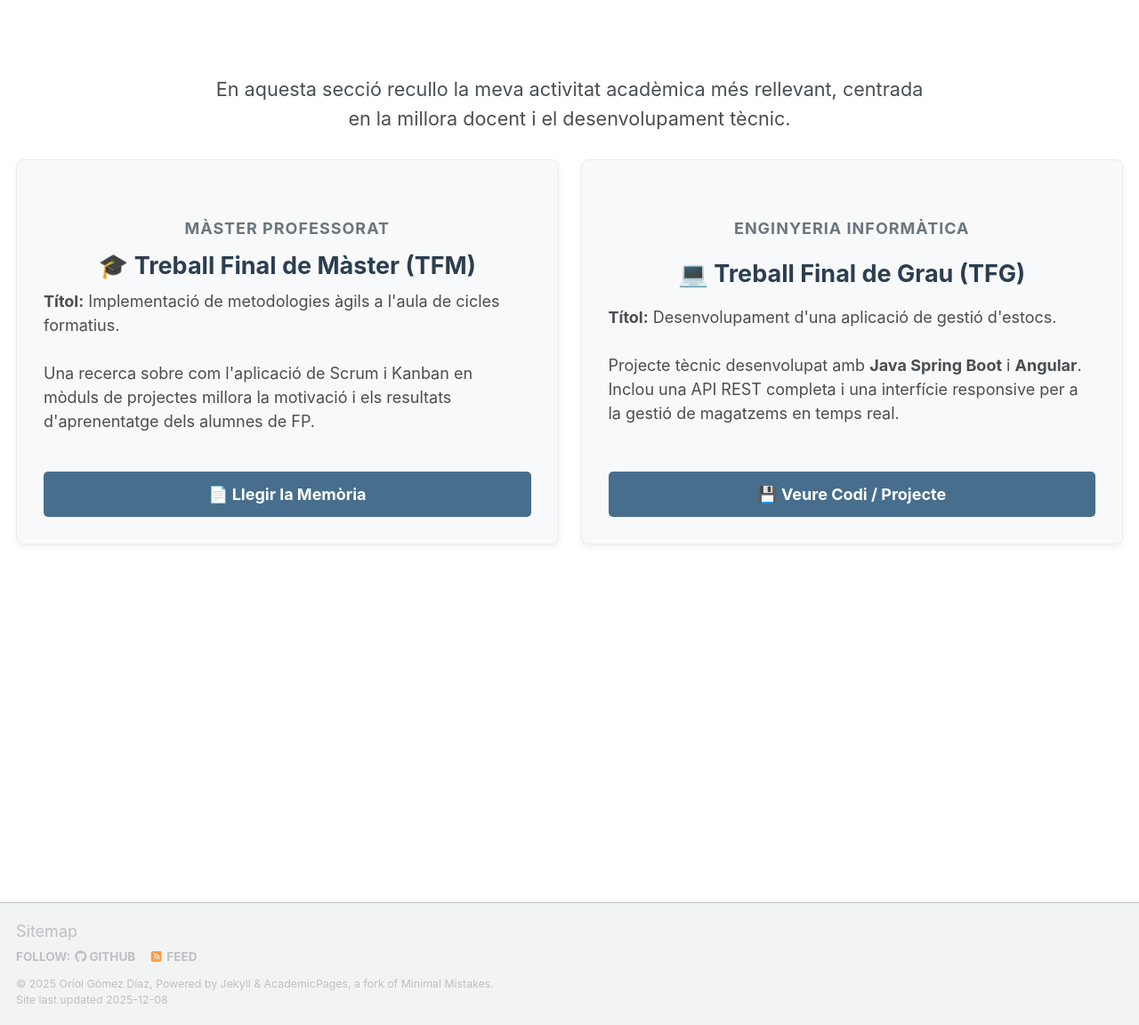
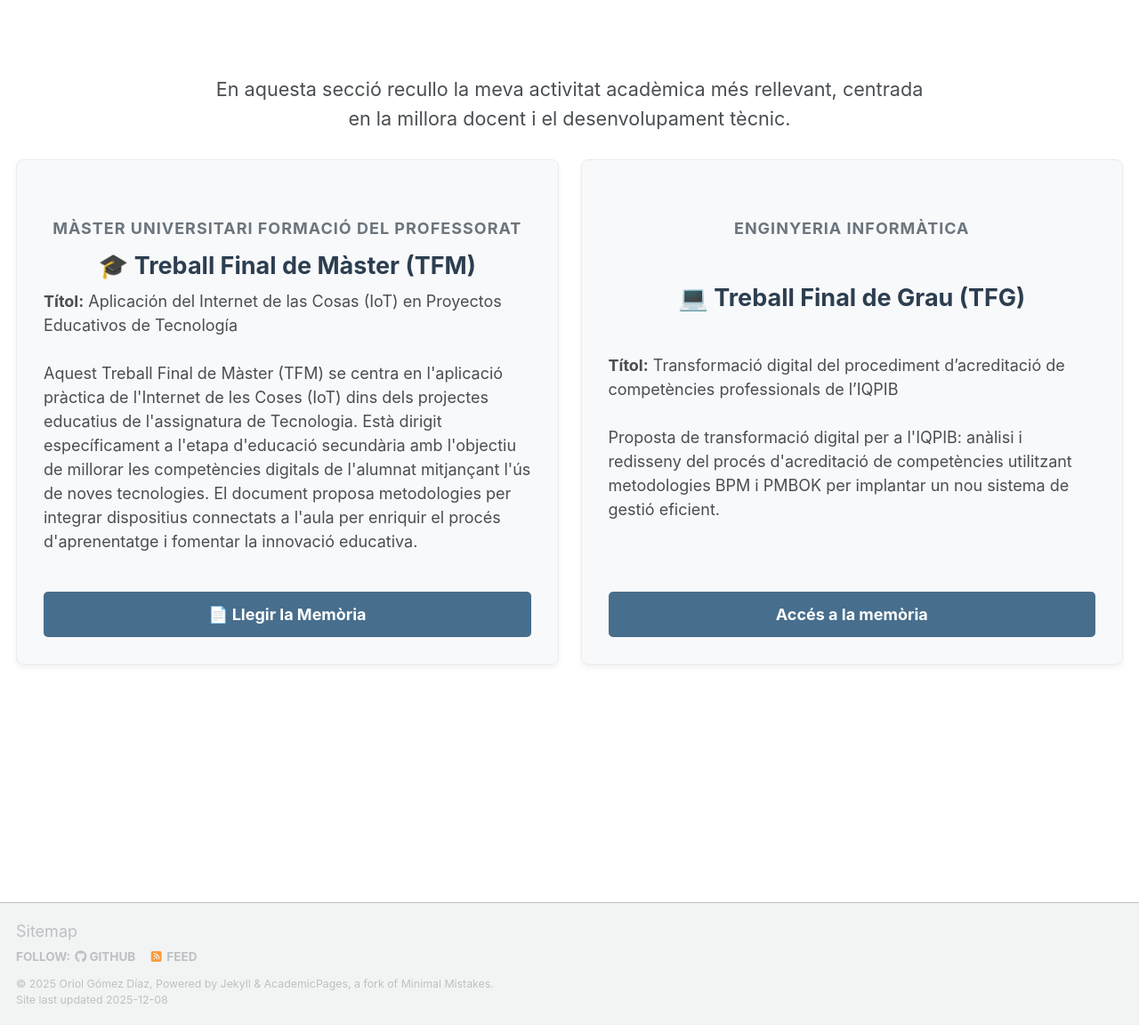
Before and after one commit to oriolgomezdiaz/oriolgomezdiaz.github.io, a Jekyll site: the page built from _pages/Projectes/projectes-academics.md, in a window 1280 px wide and 1391 px high. Shown: the part 239-1391 px from the top of the window at 89% size. Built offline with Jekyll 4.4.1, drawn with Linux system fonts in a browser that asks for light colours; a script that is not in the unit is left out.

Commit message:
Publicacions TFG i TFM

```diff
--- a/_pages/Projectes/projectes-academics.md
+++ b/_pages/Projectes/projectes-academics.md
@@ -76,23 +76,23 @@ header:
 <div class="grid-container">
 
   <div class="grid-item">
-    <h4>Màster Professorat</h4>
+    <h4>Màster Universitari Formació del Professorat</h4>
     <h3>🎓 Treball Final de Màster (TFM)</h3>
     <p style="text-align: left;">
-      <strong>Títol:</strong> Implementació de metodologies àgils a l'aula de cicles formatius.<br><br>
-      Una recerca sobre com l'aplicació de Scrum i Kanban en mòduls de projectes millora la motivació i els resultats d'aprenentatge dels alumnes de FP.
+      <strong>Títol:</strong> Aplicación del Internet de las Cosas (IoT) en Proyectos Educativos de Tecnología <br><br>
+      Aquest Treball Final de Màster (TFM) se centra en l'aplicació pràctica de l'Internet de les Coses (IoT) dins dels projectes educatius de l'assignatura de Tecnologia. Està dirigit específicament a l'etapa d'educació secundària amb l'objectiu de millorar les competències digitals de l'alumnat mitjançant l'ús de noves tecnologies. El document proposa metodologies per integrar dispositius connectats a l'aula per enriquir el procés d'aprenentatge i fomentar la innovació educativa.
     </p>
-    <a href="/assets/pdfs/tfm-oriol.pdf" class="grid-btn" target="_blank">📄 Llegir la Memòria</a>
+    <a href="https://doi.org/10.5281/zenodo.17859842" class="grid-btn" target="_blank">📄 Llegir la Memòria</a>
   </div>
 
   <div class="grid-item">
     <h4>Enginyeria Informàtica</h4>
     <h3>💻 Treball Final de Grau (TFG)</h3>
     <p style="text-align: left;">
-      <strong>Títol:</strong> Desenvolupament d'una aplicació de gestió d'estocs.<br><br>
-      Projecte tècnic desenvolupat amb <strong>Java Spring Boot</strong> i <strong>Angular</strong>. Inclou una API REST completa i una interfície responsive per a la gestió de magatzems en temps real.
+      <strong>Títol:</strong> Transformació digital del procediment d’acreditació de competències professionals de l’IQPIB <br><br>
+      Proposta de transformació digital per a l'IQPIB: anàlisi i redisseny del procés d'acreditació de competències utilitzant metodologies BPM i PMBOK per implantar un nou sistema de gestió eficient.
     </p>
-    <a href="https://github.com/oriolgomezdiaz" class="grid-btn" target="_blank">💾 Veure Codi / Projecte</a>
+    <a href="https://hdl.handle.net/10609/148281" class="grid-btn" target="_blank">Accés a la memòria</a>
   </div>
 
 </div>
```
